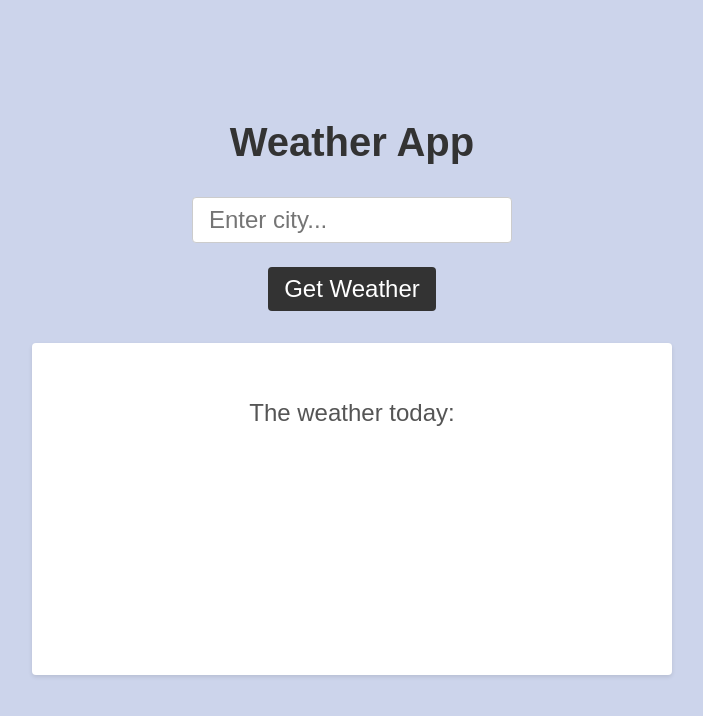
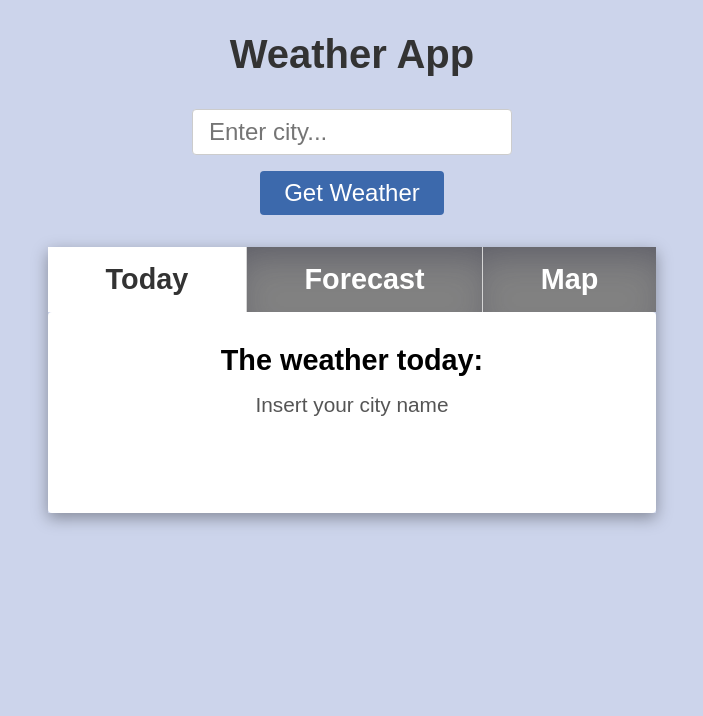
Before and after one commit to Humaminho/weather-app, a website built with webpack: page src/index.html in a window 1280 px wide. Shown: the whole page, without its empty margins (288-991 px from the left). Built offline with nearby package versions, Linux system fonts and the light colour scheme.

Commit message:
checkpoint

```diff
--- a/src/index.html
+++ b/src/index.html
@@ -15,13 +15,23 @@
       </label>
       <button id="submit" type="submit">Get Weather</button>
     </form>
-    <div id="result">
-      <p> The weather today:</p>
-      <p id="error" class="hidden">Oops, something went wrong! Please try again.</p>
-      <p id="temperature"></p>
-      <p id="humidity"></p>
-      <p id="wind-speed"></p>
-      <p id="description"></p>
+    <div class="content">
+      <nav class="nav">
+        <div class="nav-element selected" id="today">Today</div>
+        <div class="nav-element" id="forecast">Forecast</div>
+        <div class="nav-element" id="map">Map</div>
+      </nav>
+      <div class="section">
+        <div class="result">
+          <p id="title"> The weather today:</p>
+          <p id="error" class="hidden">Oops, something went wrong! Please try again.</p>
+          <p id="empty">Insert your city name</p>
+          <p id="description"></p>
+          <p id="temperature"></p>
+          <p id="humidity"></p>
+          <p id="wind-speed"></p>
+        </div>
+      </div>
     </div>
   </div>
 </body>
--- a/src/index.js
+++ b/src/index.js
@@ -8,6 +8,7 @@ const inputEl = document.getElementById('location');
 const submit = document.getElementById('submit');
 const form = document.getElementById('form')
 const errorEl = document.getElementById('error')
+const emptyEl = document.getElementById('empty')
 
 log('-- CONSOLE --');
 
@@ -32,13 +33,15 @@ function search() {
     return response.json();
   })
   .then((response) => {
+    errorEl.classList.add('hidden');
+    emptyEl.classList.add('hidden');
     displayInfo(response);
-    errorEl.classList.add('hidden')
   })
   .catch((error) => {
     log(error)
     clear();
-    errorEl.classList.remove('hidden')
+    errorEl.classList.remove('hidden');
+    emptyEl.classList.remove('hidden');
   });
 
 }
@@ -59,3 +62,15 @@ function clear() {
   windSpeedEl.innerText = "";
   descriptionEl.innerText = "";
 }
+
+function activeNav(e) {
+  navElements.forEach((el) => {
+    el.classList.remove('selected');
+  })
+  e.currentTarget.classList.add('selected');
+}
+
+const navElements = document.querySelectorAll('.nav-element');
+navElements.forEach((element) => {
+  element.addEventListener('click', activeNav);
+})
--- a/src/styles.css
+++ b/src/styles.css
@@ -1,5 +1,7 @@
 * {
   box-sizing: border-box;
+  margin: 0;
+  padding: 0;
 }
 
 html {
@@ -10,21 +12,20 @@ body {
   min-height: 100%;
   background-color: #ccd4eb;
   font-family: Arial, sans-serif;
-  margin: 0;
-  padding: 0;
+
 }
 
 .container {
   display: flex;
   flex-direction: column;
   align-items: center;
-  justify-content: center;
-  height: 100vh;
+  justify-content: flex-start;
+  padding: 2rem;
+  gap: 2rem;
 }
 
 .header {
   font-size: 2.5rem;
-  margin-bottom: 2rem;
   color: #333;
 }
 
@@ -36,13 +37,12 @@ body {
 
 label {
   font-size: 1.5rem;
-  margin-bottom: 0.5rem;
   color: #333;
 }
 
 input[type="text"] {
   font-size: 1.5rem;
-  padding: 0.5rem 1rem;
+  padding: .5rem 1rem;
   border: 1px solid #ccc;
   border-radius: 4px;
   margin-bottom: 1rem;
@@ -52,38 +52,76 @@ input[type="text"] {
 
 button[type="submit"] {
   font-size: 1.5rem;
-  padding: 0.5rem 1rem;
-  background-color: #333;
+  background-color: #3c69ac;
   color: #fff;
   border: none;
   border-radius: 4px;
   cursor: pointer;
   outline: none;
   transition: background-color 0.3s ease-in-out;
+  padding: .5rem 1.5rem;
 }
 
 button[type="submit"]:hover {
-  background-color: #444;
+  background-color: #3c69acb9;
 }
 
-#result {
+.result {
   display: flex;
   flex-direction: column;
   justify-content: flex-start;
   align-items: center;
-  width: 50%;
+  gap: 1rem;
+  width: 100%;
+  padding: 2rem;
   background-color: #fff;
-  padding: 2rem;
   border-radius: 4px;
-  box-shadow: 0px 2px 4px rgba(0, 0, 0, 0.1);
-  margin: 2rem 0rem;
   text-align: center;
 }
 
-#result > p {
+.result > p {
   font-size: 1.5rem;
   color: #555;
+}
+#title {
+  color: black;
+  font-weight: bold;
+  font-size: 1.8rem;
+}
+#error {
+  color: rgb(211, 67, 67);
+}
+#empty {
+  font-size: 1.3rem;
 }
 .hidden {
   display: none;
 }
+.content {
+  width: 50%;
+  display: flex;
+  flex-direction: column;
+  align-items: stretch;
+  box-shadow: rgba(0, 0, 0, 0.35) 0px 5px 15px;
+}
+.nav {
+  display: flex;
+  background-color: rgb(213, 213, 213);
+  gap: 1px;
+}
+.nav-element {
+  color: #ffffff;
+  font-weight: bold;
+  font-size: 1.8rem;
+  background-color: #828282;
+  flex-grow: 1;
+  padding: 1rem;
+  text-align: center;
+  cursor: pointer;
+  box-shadow: rgba(50, 50, 93, 0.25) 0px 20px 40px -12px inset, rgba(0, 0, 0, 0.218) 0px 18px 36px -18px inset;
+}
+.selected {
+  background-color: white;
+  color: #333;
+  box-shadow: none;
+}
```
